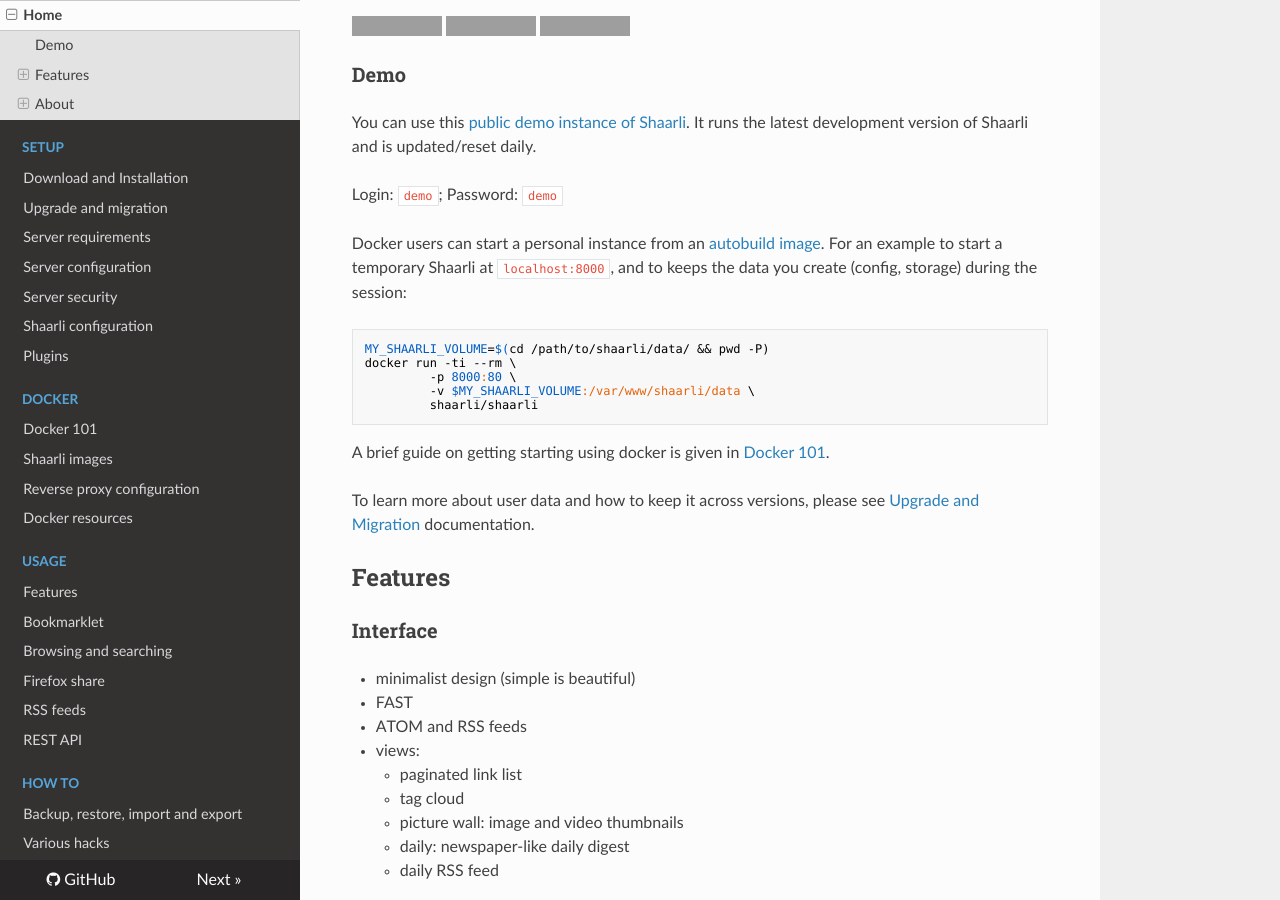
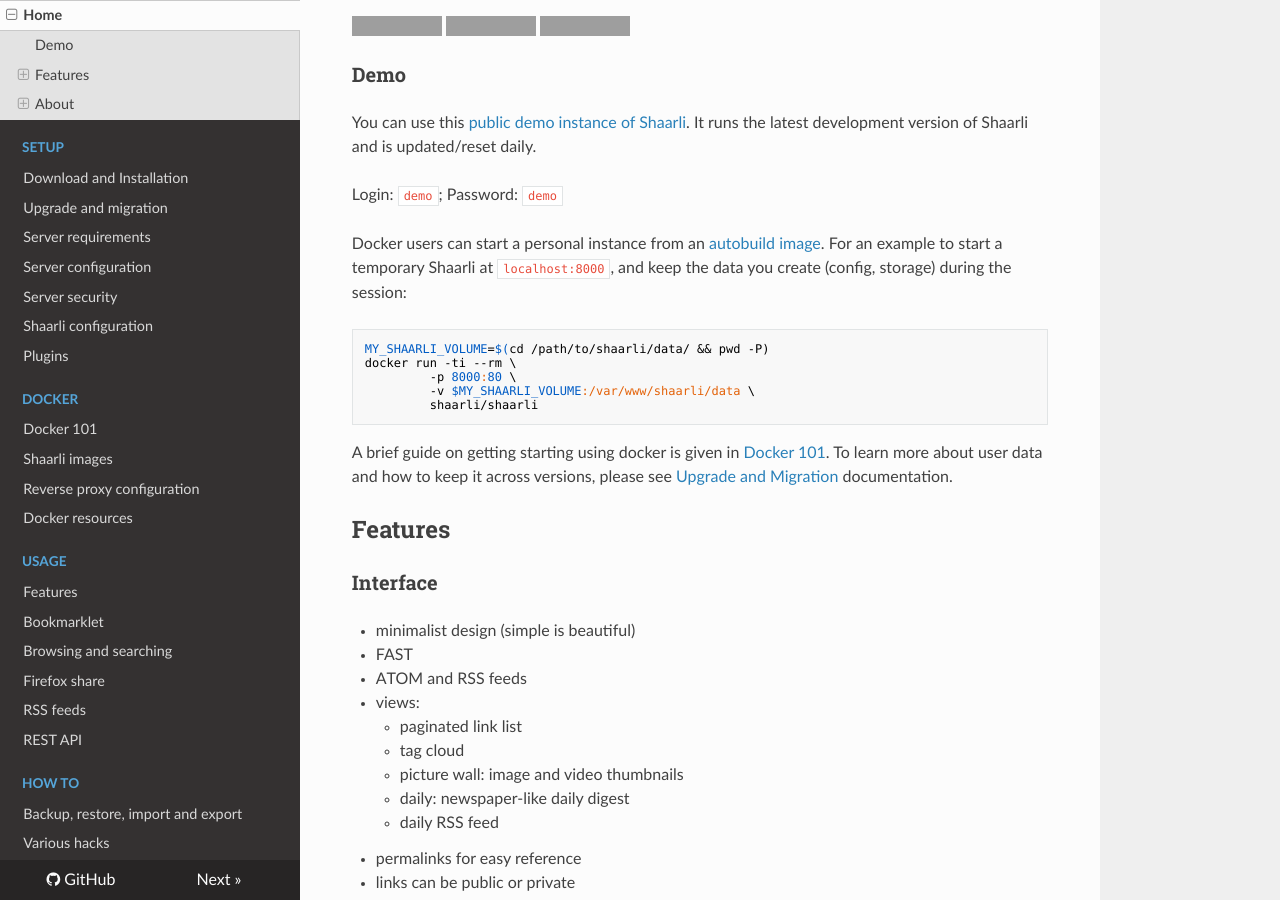
Before and after one commit to sebsauvage/Shaarli, an MkDocs documentation site: the page built from doc/md/index.md, in a window 1280 px wide and 900 px high, scrolled down 462 px. Built offline with MkDocs 1.6.1, drawn with Linux system fonts in a browser that asks for light colours; nearby versions of some CDN libraries; old or Windows-style settings are respelled for this version of MkDocs; grey boxes are pictures that could not be loaded.

Commit message:
Typo's, unified structure a bit.
- Fixes inevitable typo that crept in.
- Removed some blank lines, newlines, to match established whitespace use better.
- Minor grammar improvement.

````diff
--- a/doc/md/index.md
+++ b/doc/md/index.md
@@ -22,7 +22,7 @@
 
 Login: `demo`; Password: `demo`
 
-Docker users can start a personal instance from an [autobuild image](https://hub.docker.com/r/shaarli/shaarli/). For an example to start a temporary Shaarli at ``localhost:8000``, and to keeps the data you create (config, storage) during the session:
+Docker users can start a personal instance from an [autobuild image](https://hub.docker.com/r/shaarli/shaarli/). For an example to start a temporary Shaarli at ``localhost:8000``, and keep the data you create (config, storage) during the session:
 ```
 MY_SHAARLI_VOLUME=$(cd /path/to/shaarli/data/ && pwd -P)
 docker run -ti --rm \
@@ -32,7 +32,6 @@
 ```
 
 A brief guide on getting starting using docker is given in [Docker 101](docker/docker-101).
-
 To learn more about user data and how to keep it across versions, please see [Upgrade and Migration](Upgrade-and-migration) documentation.
 
 ## Features
````
Also changed, not shown: doc/md/docker/docker-101.md (+4 -8 lines).
